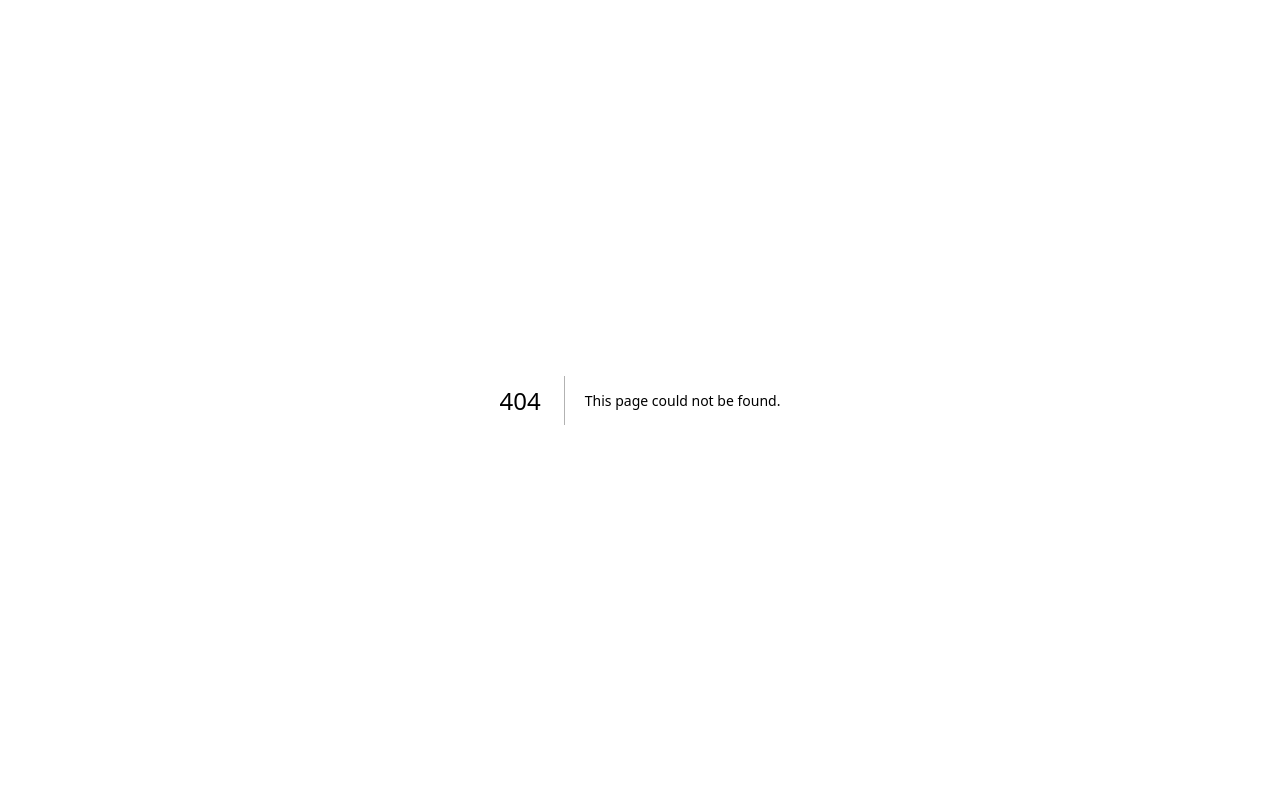
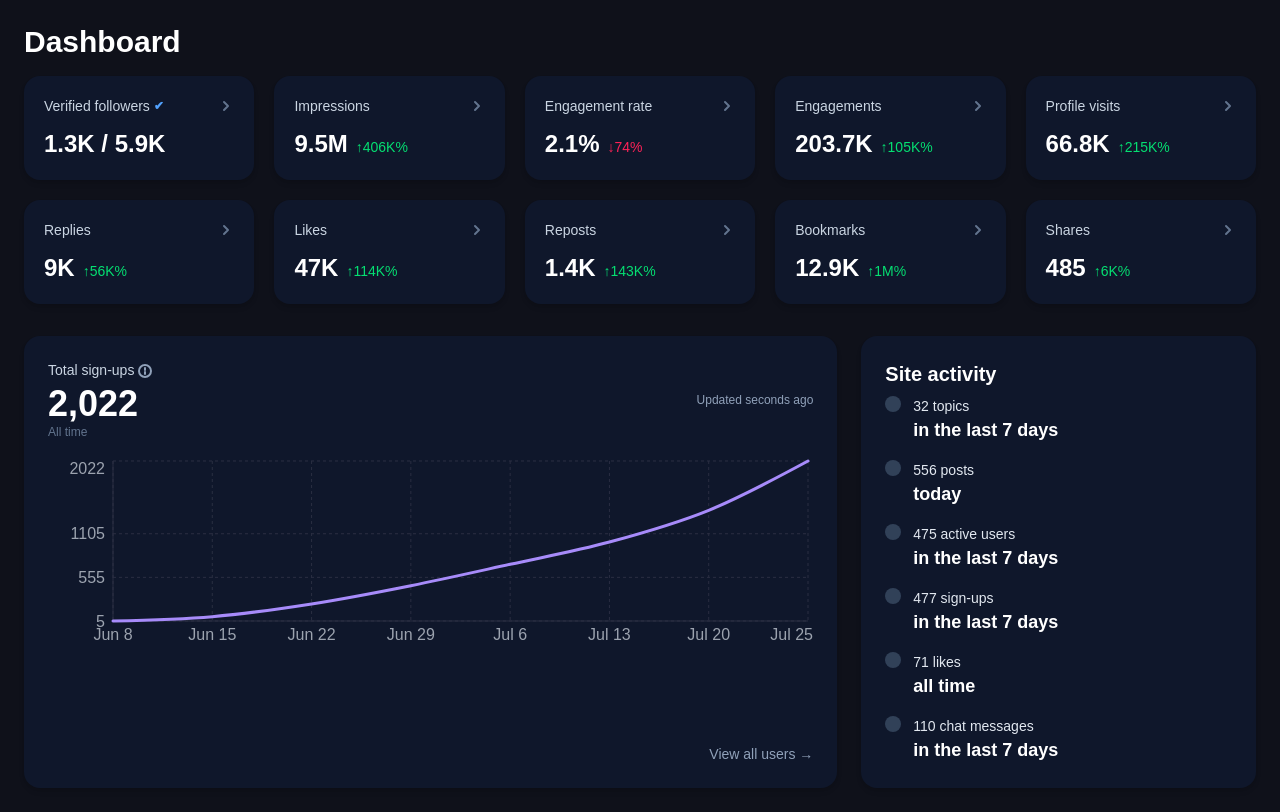
Before and after one commit to Formvive/landing-page, a Next.js app: page /admin/dashboard in a window 1280 px wide. Before the commit this address had no page. Built offline with nearby package versions, Linux system fonts and the light colour scheme.

Commit message:
dashboard commit

```diff
--- /dev/null
+++ b/src/app/admin/dashboard/page.tsx
@@ -0,0 +1,266 @@
+import { FC } from "react";
+import SignupsChart from "@/components/SignUpsChart";
+
+interface Metric {
+  title: string;
+  value: string;
+  delta?: string;
+  deltaPositive?: boolean;
+  subText?: string;
+  verified?: boolean;
+}
+
+// interface SiteActivity {
+//   topicsLast7Days: number;
+//   postsToday: number;
+//   activeUsers7Days: number;
+//   signups7Days: number;
+//   likesAllTime: number;
+//   chatMessages7Days: number;
+// }
+
+const metricData: Metric[] = [
+  {
+    title: "Verified followers",
+    value: "1.3K / 5.9K",
+    subText: undefined,
+    verified: true,
+  },
+  {
+    title: "Impressions",
+    value: "9.5M",
+    delta: "↑406K%",
+    deltaPositive: true,
+  },
+  {
+    title: "Engagement rate",
+    value: "2.1%",
+    delta: "↓74%",
+    deltaPositive: false,
+  },
+  {
+    title: "Engagements",
+    value: "203.7K",
+    delta: "↑105K%",
+    deltaPositive: true,
+  },
+  {
+    title: "Profile visits",
+    value: "66.8K",
+    delta: "↑215K%",
+    deltaPositive: true,
+  },
+  {
+    title: "Replies",
+    value: "9K",
+    delta: "↑56K%",
+    deltaPositive: true,
+  },
+  {
+    title: "Likes",
+    value: "47K",
+    delta: "↑114K%",
+    deltaPositive: true,
+  },
+  {
+    title: "Reposts",
+    value: "1.4K",
+    delta: "↑143K%",
+    deltaPositive: true,
+  },
+  {
+    title: "Bookmarks",
+    value: "12.9K",
+    delta: "↑1M%",
+    deltaPositive: true,
+  },
+  {
+    title: "Shares",
+    value: "485",
+    delta: "↑6K%",
+    deltaPositive: true,
+  },
+];
+
+// Mock signups chart data
+const signupsChartData = [
+  { date: "Jun 8", signups: 5 },
+  { date: "Jun 15", signups: 60 },
+  { date: "Jun 22", signups: 220 },
+  { date: "Jun 29", signups: 450 },
+  { date: "Jul 6", signups: 720 },
+  { date: "Jul 13", signups: 1000 },
+  { date: "Jul 20", signups: 1400 },
+  { date: "Jul 25", signups: 2022 },
+];
+
+// const siteActivity: SiteActivity = {
+//   topicsLast7Days: 32,
+//   postsToday: 556,
+//   activeUsers7Days: 475,
+//   signups7Days: 477,
+//   likesAllTime: 71,
+//   chatMessages7Days: 110,
+// };
+
+const MetricCard: FC<Metric> = ({
+  title,
+  value,
+  delta,
+  deltaPositive,
+  subText,
+  verified,
+}) => {
+  return (
+    <div className="bg-slate-900 rounded-2xl p-5 flex flex-col justify-between shadow-md min-w-[180px]">
+      <div className="flex items-center justify-between">
+        <div className="text-sm text-slate-300 font-medium flex items-center gap-1">
+          {title}
+          {verified && (
+            <span className="text-blue-400 text-xs font-bold">✔︎</span>
+          )}
+        </div>
+        <div>
+          <svg
+            width="16"
+            height="16"
+            fill="none"
+            className="text-slate-500"
+            xmlns="http://www.w3.org/2000/svg"
+          >
+            <path
+              d="M6 4l4 4-4 4"
+              stroke="currentColor"
+              strokeWidth="2"
+              strokeLinecap="round"
+              strokeLinejoin="round"
+            />
+          </svg>
+        </div>
+      </div>
+      <div className="mt-3 flex items-baseline gap-2">
+        <div className="text-2xl font-semibold">{value}</div>
+        {delta && (
+          <div
+            className={`text-sm font-medium flex items-center gap-1 ${
+              deltaPositive ? "text-green-400" : "text-rose-500"
+            }`}
+          >
+            {deltaPositive ? "↑" : "↓"}
+            {delta.replace(/[↑↓]/, "")}
+          </div>
+        )}
+      </div>
+      {subText && <div className="text-xs text-slate-500 mt-1">{subText}</div>}
+    </div>
+  );
+};
+
+const ActivityItem: FC<{ label: string; value: string | number; note?: string }> =
+  ({ label, value, note }) => {
+    return (
+      <div className="flex items-start gap-3">
+        <div className="flex-shrink-0">
+          <div className="bg-slate-700 rounded-full p-2">
+            <span className="sr-only">{label} icon</span>
+          </div>
+        </div>
+        <div className="flex flex-col">
+          <div className="text-sm font-medium text-slate-200">{label}</div>
+          <div className="text-lg font-semibold text-white">{value}</div>
+          {note && <div className="text-xs text-slate-500">{note}</div>}
+        </div>
+      </div>
+    );
+  };
+
+const DashboardPage: FC = () => {
+  return (
+    <div className="min-h-screen w-full bg-[#0f111a] text-white p-6 space-y-8">
+      <h1 className="text-3xl font-bold mb-4">Dashboard</h1>
+
+      {/* Metrics grid */}
+      <div className="grid grid-cols-1 sm:grid-cols-2 lg:grid-cols-5 gap-5">
+        {metricData.map((m) => (
+          <MetricCard
+            key={m.title}
+            title={m.title}
+            value={m.value}
+            delta={m.delta}
+            deltaPositive={m.deltaPositive}
+            subText={m.subText}
+            verified={m.verified}
+          />
+        ))}
+      </div>
+
+      {/* Bottom section: site activity + signups chart */}
+      <div className="grid grid-cols-1 lg:grid-cols-3 gap-6">
+        {/* Signups chart card */}
+        <div className="col-span-2 bg-slate-900 rounded-2xl p-6 shadow-md flex flex-col">
+          <div className="flex justify-between items-center mb-4">
+            <div>
+              <div className="text-sm text-slate-300 font-medium flex items-center gap-1">
+                Total sign-ups
+                <div className="text-xs text-slate-400">
+                  <svg
+                    width="14"
+                    height="14"
+                    fill="none"
+                    stroke="currentColor"
+                    strokeWidth="2"
+                    strokeLinecap="round"
+                    strokeLinejoin="round"
+                    className="inline-block"
+                  >
+                    <circle cx="7" cy="7" r="6" />
+                    <path d="M7 4v2M7 8v2" />
+                  </svg>
+                </div>
+              </div>
+              <div className="text-4xl font-semibold mt-1">2,022</div>
+              <div className="text-xs text-slate-500">All time</div>
+            </div>
+            <div className="text-xs text-slate-400">Updated seconds ago</div>
+          </div>
+          <div className="flex-1">
+            <SignupsChart data={signupsChartData} />
+          </div>
+          <div className="mt-4 flex justify-end">
+            <div className="text-sm text-slate-400 cursor-pointer hover:underline">
+              View all users &rarr;
+            </div>
+          </div>
+        </div>
+
+        {/* Site activity card */}
+        <div className="bg-slate-900 rounded-2xl p-6 shadow-md flex flex-col">
+          <div className="text-xl font-semibold mb-2">Site activity</div>
+          <div className="grid grid-cols-1 gap-4">
+            <ActivityItem
+              label="32 topics"
+              value="in the last 7 days"
+              note=""
+            />
+            <ActivityItem label="556 posts" value="today" />
+            <ActivityItem
+              label="475 active users"
+              value="in the last 7 days"
+            />
+            <ActivityItem
+              label="477 sign-ups"
+              value="in the last 7 days"
+            />
+            <ActivityItem label="71 likes" value="all time" />
+            <ActivityItem
+              label="110 chat messages"
+              value="in the last 7 days"
+            />
+          </div>
+        </div>
+      </div>
+    </div>
+  );
+};
+
+export default DashboardPage;
--- /dev/null
+++ b/src/components/SignUpsChart.tsx
@@ -0,0 +1,60 @@
+"use client";
+
+import {
+  LineChart,
+  Line,
+  XAxis,
+  YAxis,
+  Tooltip,
+  ResponsiveContainer,
+  CartesianGrid,
+} from "recharts";
+
+export interface SignupPoint {
+  date: string;
+  signups: number;
+}
+
+export interface SignupsChartProps {
+  data: SignupPoint[];
+}
+
+const SignupsChart: React.FC<SignupsChartProps> = ({ data }) => {
+  return (
+    <ResponsiveContainer width="100%" height={200}>
+      <LineChart data={data}>
+        <CartesianGrid stroke="#2a2e42" strokeDasharray="3 3" />
+        <XAxis
+          dataKey="date"
+          tick={{ fill: "#9ca3af" }}
+          axisLine={{ stroke: "#2a2e42" }}
+          tickLine={false}
+        />
+        <YAxis
+          tick={{ fill: "#9ca3af" }}
+          axisLine={{ stroke: "#2a2e42" }}
+          tickLine={false}
+          domain={["dataMin", "dataMax"]}
+        />
+        <Tooltip
+          contentStyle={{
+            background: "#1f2233",
+            border: "none",
+            color: "#fff",
+          }}
+          itemStyle={{ color: "#fff" }}
+        />
+        <Line
+          type="monotone"
+          dataKey="signups"
+          stroke="#a78bfa"
+          strokeWidth={3}
+          dot={false}
+          strokeLinecap="round"
+        />
+      </LineChart>
+    </ResponsiveContainer>
+  );
+};
+
+export default SignupsChart;
```
